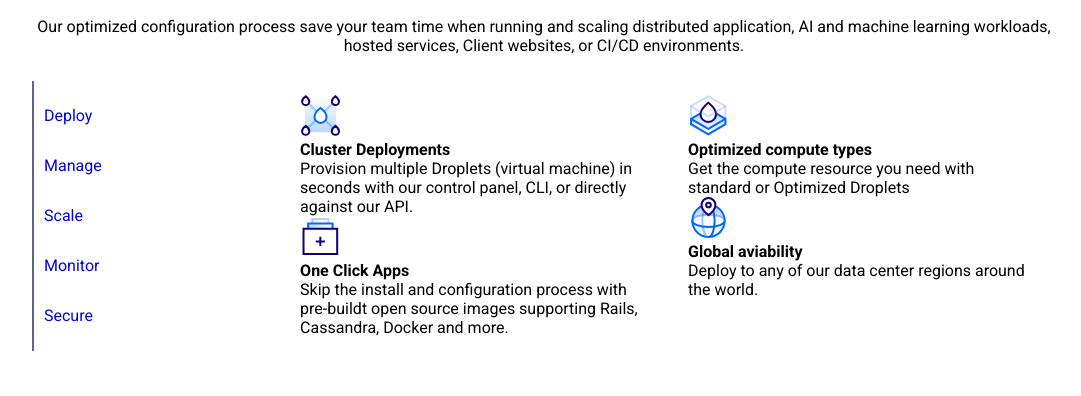
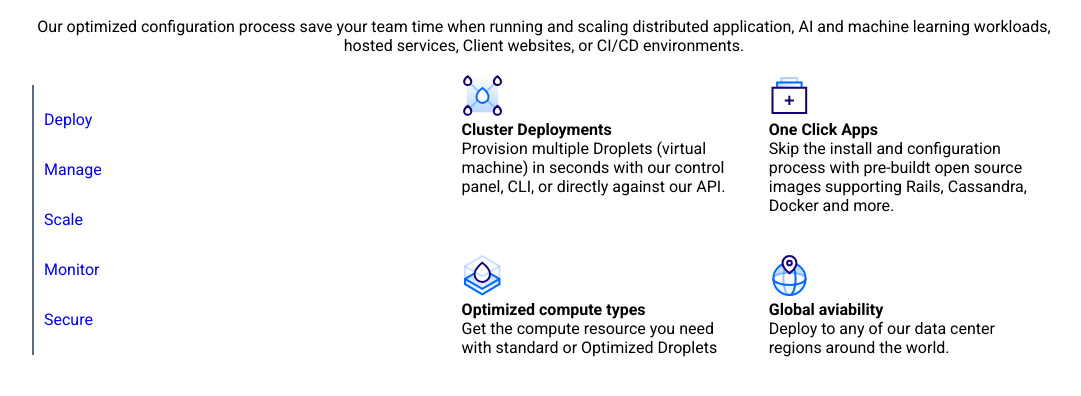
Before and after one commit to gianluca-forgia95/html-css-digitalocean-flexbox, a plain HTML site: page index.html in a window 1280 px wide. Shown: the part 272-668 px from the top of the page, without its empty margins (96-1177 px from the left). Drawn offline with Linux system fonts and the light colour scheme.

Commit message:
Completata sezione deploy

```diff
--- a/css/style.css
+++ b/css/style.css
@@ -61,16 +61,17 @@ body {
 }
 .deploy_info {
   display: flex;
-  align-items: center;
+  justify-content: flex-start;
 }
 .list_deploy {
   flex-basis: 40%;
-  align-self: center;
+  align-self: flex-start;
 }
 .list_deploy ul {
   list-style: none;
   border-left: 2px solid #5b6987;
   padding: 10px 10px;
+  margin-top: 30px;
 }
 .list_deploy > li a {
   padding: 20px 10px;
@@ -80,11 +81,14 @@ body {
   line-height: 50px;
   text-decoration: none;
 }
+.box_list {
+  display: flex;
+  flex-basis: 60%;
+  flex-wrap: wrap;
+}
 .box_info {
   padding: 20px 20px;
-  margin: 20px 0;
-  align-self: stretch;
-  flex-basis: 60%;
+  flex-basis: 50%;
 }
 /* Responsive */
 @media screen and (max-width: 978px) {
@@ -94,6 +98,15 @@ body {
   .title_business {
     font-size: 18px;
   }
+
+ .box_info {
+   flex-basis: 100%;
+ }
+ .list_deploy {
+   align-self: center;
+ }
+
+
 }
 
 @media screen and (max-width: 420px) {
@@ -103,4 +116,5 @@ body {
   .title_business {
     font-size: 12px;
   }
+
 }
--- a/index.html
+++ b/index.html
@@ -69,11 +69,13 @@
               <li><a href="#">Secure</a></li>
             </ul>
           </div>
+      <div class="box_list">
           <div class="box_info">
             <img src="img/cluster-deploy.svg" alt="Cluster">
             <h4>Cluster Deployments</h4>
             <p>Provision multiple Droplets (virtual machine) in seconds with our control panel, CLI, or directly against our API.</p>
-
+          </div>
+          <div class="box_info">
             <img src="img/one-click.svg" alt="One Click">
             <h4>One Click Apps</h4>
             <p>Skip the install and configuration process with pre-buildt open source images supporting Rails, Cassandra, Docker and more.</p>
@@ -83,10 +85,12 @@
             <img src="img/optimized-compute.svg" alt="Compute">
             <h4>Optimized compute types</h4>
             <p>Get the compute resource you need with standard or Optimized Droplets</p>
-
+        </div>
+       <div class="box_info">
             <img src="img/global.svg" alt="Global">
             <h4>Global aviability</h4>
             <p>Deploy to any of our data center regions around the world.</p>
+        </div>
         </div>
 
         </div>
```
